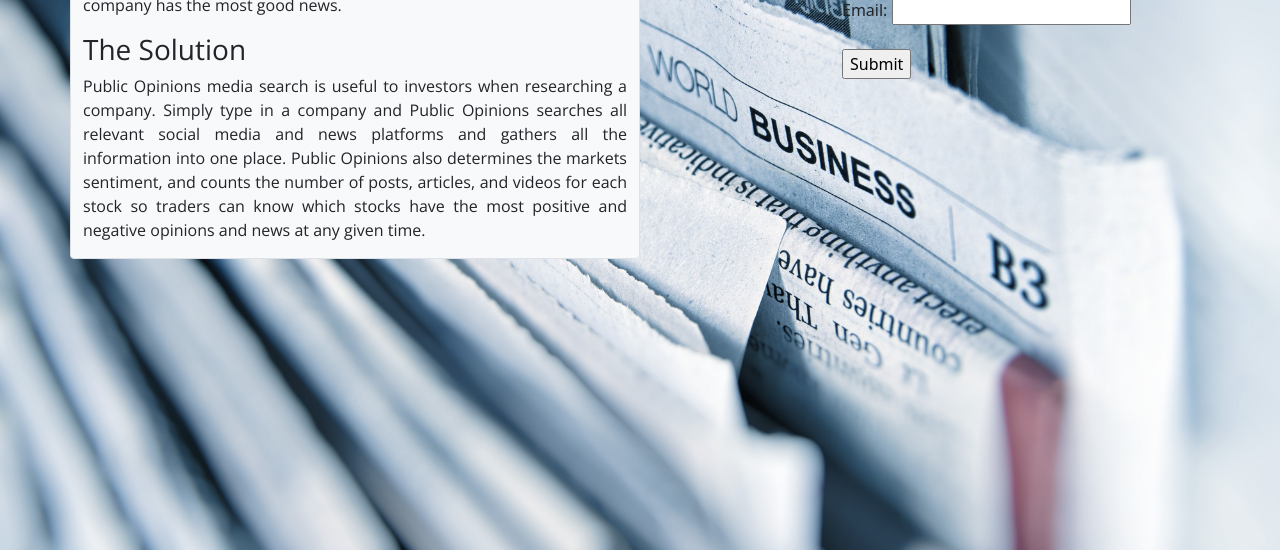
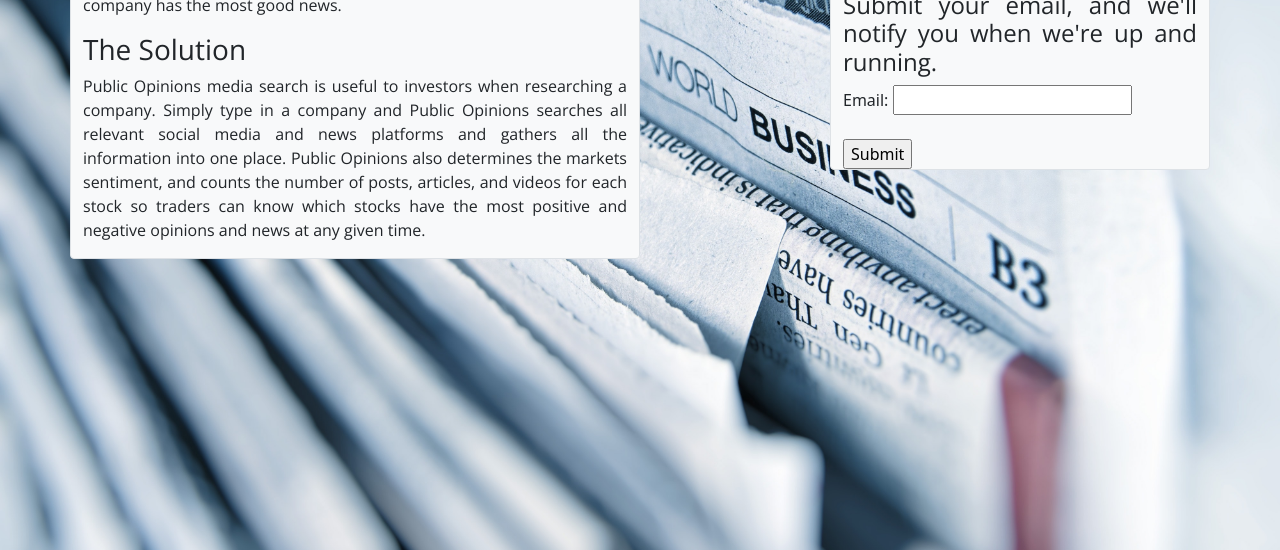
Before and after one commit to KiddJohnA/Public-Opinions, a plain HTML site: page index.html in a window 1280 px wide. Shown: the part 250-800 px from the top of the page. Drawn offline with nearby package versions, Linux system fonts and the light colour scheme.

Commit message:
Update index.html

```diff
--- a/index.html
+++ b/index.html
@@ -33,7 +33,7 @@
     <h1>Public Opinions</h1>
 
 <div class="container">
-    <div class="row">
+    <div class="row align-items-center">
         <div class="col border rounded bg-light">
     <h3>The Problem</h3>
     <p>
@@ -53,7 +53,7 @@
         and negative opinions and news at any given time.
     </p>
         </div>
-        <div class="col-4 offset-2 align-items-center";>
+        <div class="col-4 offset-2 border rounded bg-light";>
             <h2>Comming Soon!</h2>
             <h4>Submit your email, and we'll notify you when we're up and running.</h4>
 
```
